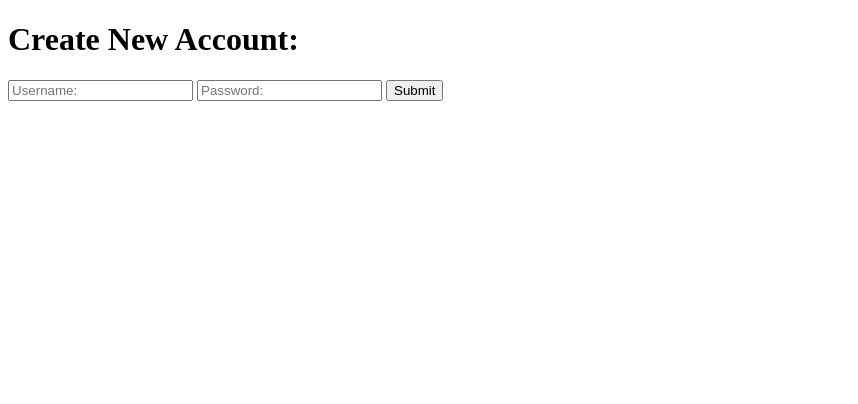
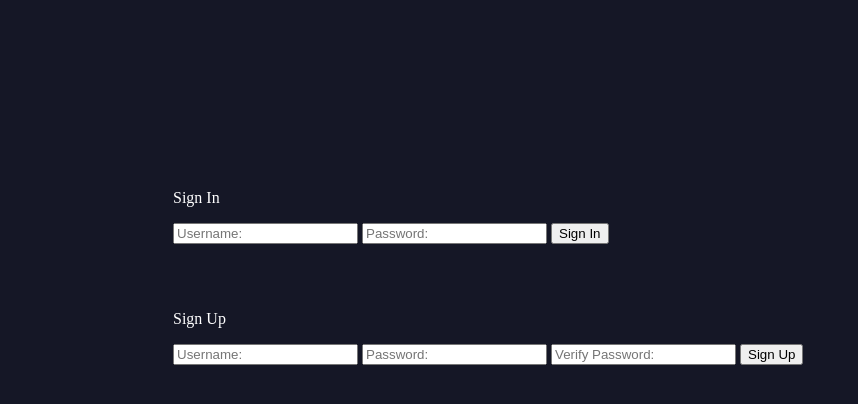
Before and after one commit to qwesome/botono, a website: page public/regester/index.html in a window 1280 px wide. Shown: the whole page, without its empty margins (0-858 px from the left). Drawn offline with Linux system fonts and the light colour scheme.

Commit message:
renamed the api files, added account management functionality, updated css for regester/index.html

```diff
--- a/public/regester/index.html
+++ b/public/regester/index.html
@@ -3,13 +3,38 @@
 <head>
     <meta charset="UTF-8">
     <meta name="viewport" content="width=device-width, initial-scale=1.0">
-    <title>Create Account</title>
+    <title>Sign In:</title>
     <script src="/public/regester/main.js" defer></script>
+    <style>
+        body {
+            height: 100vh;
+            margin: 0;
+            padding: 10%;
+            background-color: #151726;
+        }
+        #signin{
+            padding: 5px;
+            margin: 40px;
+        }
+        #signup{
+            padding: 5px;
+            margin: 40px;
+        }
+    </style>
 </head>
 <body>
-    <h1>Create New Account:</h1>
-    <input id="username" type="text" placeholder="Username:" required>
-    <input id="password" type="password" placeholder="Password:" required>
-    <button onclick="createAccount()">Submit</button>
+    <div id="signin">
+        <p style="color: white;">Sign In</p>
+        <input id="username" type="text" placeholder="Username:" required>
+        <input id="password" type="password" placeholder="Password:" required>
+        <button onclick="verifyAccount()">Sign In</button>
+    </div>
+    <div id="signup">
+        <p style="color: white;">Sign Up</p>
+        <input id="1username" type="text" placeholder="Username:" required>
+        <input id="1password" type="password" placeholder="Password:" required>
+        <input id="1password2" type="password" placeholder="Verify Password:" required>
+        <button onclick="createAccount()">Sign Up</button>
+    </div>
 </body>
 </html>
--- a/public/regester/main.js
+++ b/public/regester/main.js
@@ -1,8 +1,10 @@
 // Define the endpoint URL
-const endpoint = 'https://botono.vercel.app/api/regesterAccount';
+const regesterAccountEndpoint = 'https://botono.vercel.app/api/regester';
+const queryAccountEndpoint = 'https://botono.vercel.app/api/signIn';
 
 // Function to create an account
 async function createAccount() {
+
     // Get references to the input fields
     const userIn = document.getElementById('username');
     const passIn = document.getElementById('password');
@@ -15,7 +17,7 @@ async function createAccount() {
 
     try {
         // Make the fetch request
-        const response = await fetch(endpoint, {
+        const response = await fetch(regesterAccountEndpoint, {
             method: 'POST',
             headers: {
                 'Content-Type': 'application/json'
@@ -39,3 +41,44 @@ async function createAccount() {
         alert('Error creating account. Please try again.');
     }
 }
+
+async function verifyAccount() {
+    // Get references to the input fields
+    const userIn = document.getElementById('1username');
+    const passIn = document.getElementById('1password');
+    const passIn2 = document.getElementById('1password2');
+
+    if (passIn.value == passIn2.value) {
+        // Prepare the data from input fields
+        const data = {
+            userName: userIn.value,
+            passWord: passIn.value
+        };
+
+        try {
+            // Make the fetch request
+            const response = await fetch(queryAccountEndpoint, {
+                method: 'POST',
+                headers: {
+                    'Content-Type': 'application/json'
+                },
+                body: JSON.stringify(data)
+            });
+
+            // Check if the response is OK
+            if (!response.ok) {
+                throw new Error(`HTTP error! Status: ${response.status}`);
+            }
+
+            // Parse the JSON response
+            const result = await response.json();
+
+            console.log(result);
+        } catch (error) {
+            console.error('Error creating account:', error);
+            alert('Error creating account. Please try again.');
+        }
+    } else{
+        alert("Username and password do not match")
+    }
+}
```
Also changed, not shown: api/queryAccount.js (deleted, +0 -20 lines), api/regester.js (renamed from api/regesterAccount.js, +13 -9 lines), api/signIn.js (added, +40 -0 lines), vercel.json.
